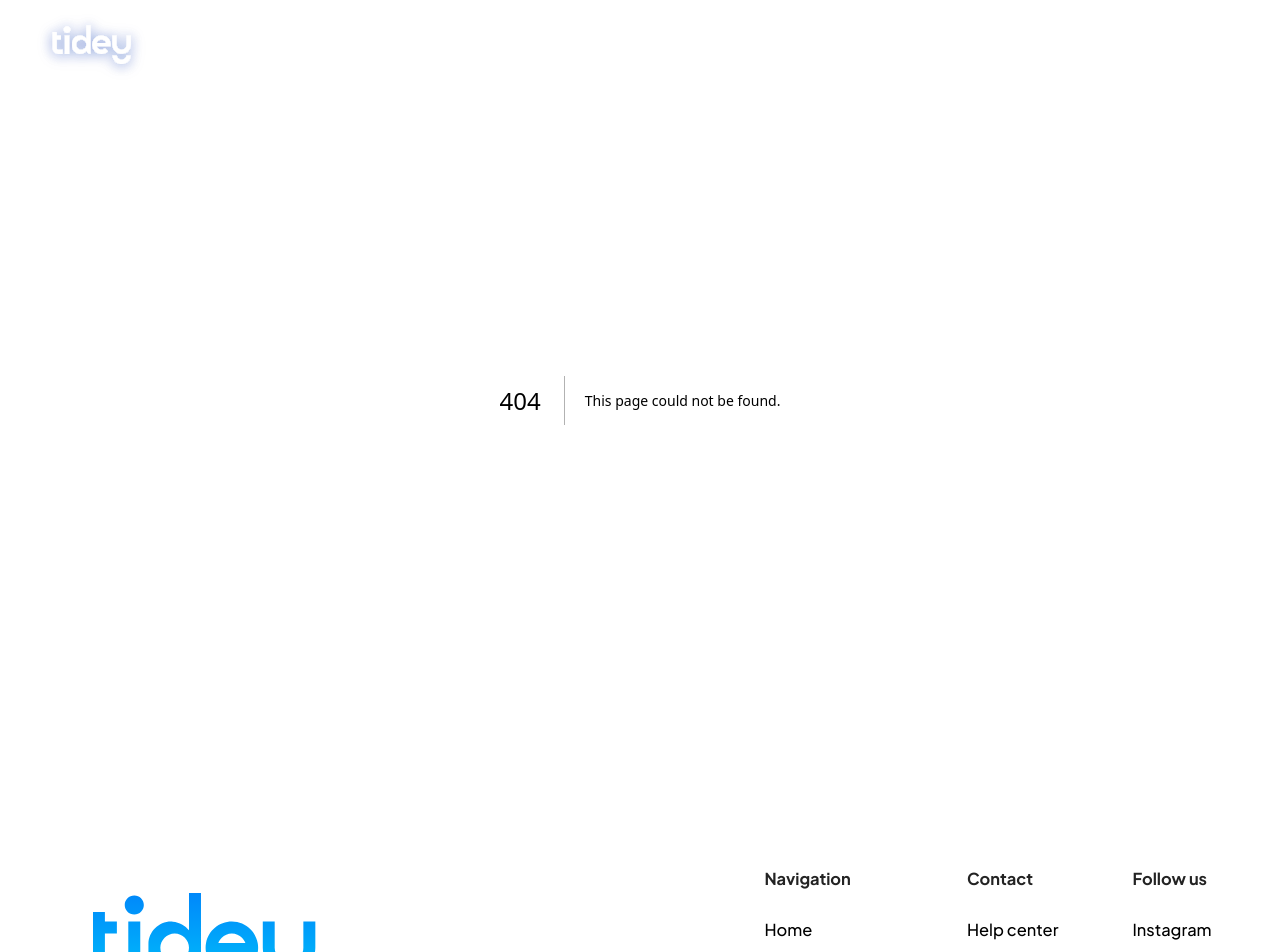
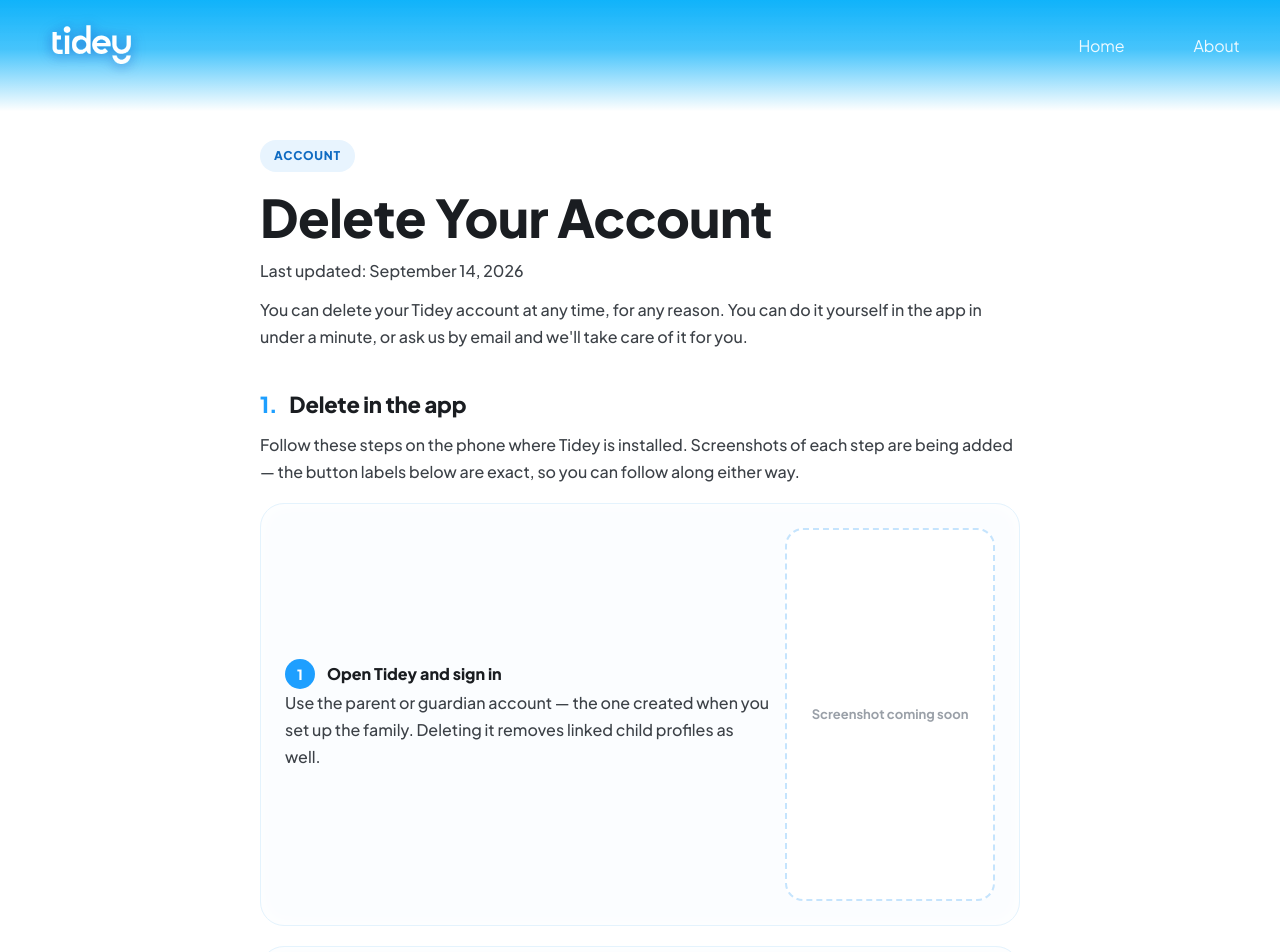
Before and after one commit to Ozzie-code-alt/Tidey-web, a Next.js app: page /delete in a window 1280 px wide. Before the commit this address had no page. Shown: the top 952 px of the page. Built offline with nearby package versions, Linux system fonts and the light colour scheme.

Commit message:
Create account deletion template page

```diff
--- /dev/null
+++ b/app/delete/page.tsx
@@ -0,0 +1,172 @@
+import type { Metadata } from "next";
+import Image from "next/image";
+import LegalLayout from "@/components/LegalLayout";
+
+export const metadata: Metadata = {
+  title: "Delete Your Account",
+  description:
+    "How to delete your Tidey account and remove your family's data from the app — in-app or by email.",
+};
+
+// Drop real screenshots in public/assets/account-deletion/ as
+// step-1.png … step-7.png (phone screenshots, 9:16) and list the paths
+// here in step order. `null` keeps the labelled placeholder.
+const STEP_IMAGES: (string | null)[] = [
+  null,
+  null,
+  null,
+  null,
+  null,
+  null,
+  null,
+];
+
+const steps = [
+  {
+    title: "Open Tidey and sign in",
+    body: "Use the parent or guardian account — the one created when you set up the family. Deleting it removes linked child profiles as well.",
+  },
+  {
+    title: "Tap the settings gear icon at the bottom",
+    body: "The settings gear sits at the bottom of the Tidey home screen. Tap it to open your settings.",
+  },
+  {
+    title: "Tap your avatar or open your profile",
+    body: "Your avatar sits at the very top of the settings page — tap it to open your profile.",
+  },
+  {
+    title: "Tap “Delete account” at the bottom of the page",
+    body: "Scroll to the bottom of the account page and tap “Delete account”. Nothing is removed yet — the process only completes after you confirm below.",
+  },
+  {
+    title: "Review the summary",
+    body: "We show exactly what will be deleted: Tidey Coins, streaks, your pet, savings vaults, chores, and reward history. This step can still be cancelled.",
+  },
+  {
+    title: "Confirm by email",
+    body: "We send a verification link to your registered email address. Tap it within 24 hours — if the link expires, nothing is deleted and your account stays as it was.",
+  },
+  {
+    title: "Tap “Delete permanently”",
+    body: "After the final confirmation, your profile and your family's data are queued for deletion within 30 days and you're signed out immediately.",
+  },
+];
+
+function Step({
+  step,
+  image,
+  index,
+}: {
+  step: (typeof steps)[number];
+  image: string | null;
+  index: number;
+}) {
+  return (
+    <li className="legal-step">
+      <div>
+        <div className="legal-step-head">
+          <span className="legal-step-num">{index + 1}</span>
+          <span className="legal-step-title">{step.title}</span>
+        </div>
+        <p>{step.body}</p>
+      </div>
+      <div className="legal-step-shot">
+        {image ? (
+          <Image src={image} alt={`${step.title} — Tidey app screen`} fill sizes="210px" />
+        ) : (
+          <span>Screenshot coming soon</span>
+        )}
+      </div>
+    </li>
+  );
+}
+
+export default function DeleteAccountPage() {
+  return (
+    <LegalLayout
+      title="Delete Your Account"
+      updated="September 14, 2026"
+      eyebrow="Account"
+    >
+      <p className="legal-lead">
+        You can delete your Tidey account at any time, for any reason. You can
+        do it yourself in the app in under a minute, or ask us by email and
+        we&apos;ll take care of it for you.
+      </p>
+
+      <h2>
+        <span className="num">1.</span> Delete in the app
+      </h2>
+      <p>
+        Follow these steps on the phone where Tidey is installed. Screenshots
+        of each step are being added — the button labels below are exact, so
+        you can follow along either way.
+      </p>
+      <ol className="legal-steps">
+        {steps.map((step, i) => (
+          <Step key={step.title} step={step} image={STEP_IMAGES[i]} index={i} />
+        ))}
+      </ol>
+
+      <h2>
+        <span className="num">2.</span> Delete by email
+      </h2>
+      <p>
+        If you can&apos;t access the app — a lost device, a forgotten password,
+        or an issue with your family account — email us and we&apos;ll verify
+        your identity and delete the account for you:
+      </p>
+      <ul>
+        <li>
+          Send your request to{" "}
+          <a href="mailto:hello@tidey.app">hello@tidey.app</a> from the email
+          address registered with Tidey
+        </li>
+        <li>Use the subject line “Account Deletion Request”</li>
+        <li>
+          Include the family name and the names or nicknames of any child
+          profiles, so we can locate the right account
+        </li>
+        <li>
+          We&apos;ll confirm within two working days and delete the account
+          after verifying the request came from the account owner
+        </li>
+      </ul>
+
+      <h2>
+        <span className="num">3.</span> What happens after deletion
+      </h2>
+      <ul>
+        <li>
+          Deletion is permanent. Once confirmed, your account can&apos;t be
+          restored, and Tidey Coins, streaks, pets, and vaults can&apos;t be
+          recovered.
+        </li>
+        <li>
+          Child profiles linked to your parent account are deleted along with
+          it.
+        </li>
+        <li>
+          Data is fully removed from our systems within 30 days, except
+          records we must keep for legal, tax, or fraud-prevention reasons.
+        </li>
+        <li>
+          Deleting your Tidey account does not cancel a paid subscription —
+          cancel separately through your Apple App Store or Google Play
+          subscription settings so you&apos;re not billed again.
+        </li>
+      </ul>
+
+      <h2>
+        <span className="num">4.</span> Questions first?
+      </h2>
+      <p>
+        If something isn&apos;t working the way you expect, we&apos;d like the
+        chance to help before you go — reach us at{" "}
+        <a href="mailto:hello@tidey.app">hello@tidey.app</a> or through our{" "}
+        <a href="/contact">contact page</a>. Either way, the deletion options
+        above always remain available.
+      </p>
+    </LegalLayout>
+  );
+}
--- a/app/globals.css
+++ b/app/globals.css
@@ -307,6 +307,20 @@
 .legal-inner ul{list-style:none;margin:14px 0 0;padding:0;display:flex;flex-direction:column;gap:11px}
 .legal-inner ul li{position:relative;color:var(--ink-700);font-size:16px;line-height:1.6;font-weight:500;padding-left:26px}
 .legal-inner ul li::before{content:"";position:absolute;left:4px;top:9px;width:8px;height:8px;border-radius:50%;background:var(--blue-300)}
+
+/* Account-deletion step cards (/delete) */
+.legal-steps{list-style:none;margin:18px 0 0;padding:0;display:flex;flex-direction:column;gap:20px}
+.legal-step{display:grid;gap:14px;border:1px solid #E4F3FD;border-radius:24px;background:#FBFDFF;padding:18px;box-shadow:inset 0 0 20px #FFFFFF}
+.legal-step-head{display:flex;align-items:center;gap:12px}
+.legal-step-num{flex:none;display:flex;align-items:center;justify-content:center;width:30px;height:30px;border-radius:50%;background:var(--blue-500);color:#fff;font-weight:800;font-size:14px}
+.legal-step-title{font-weight:800;font-size:16px;color:var(--ink-900)}
+.legal-step p{margin:0}
+.legal-step-shot{position:relative;display:flex;align-items:center;justify-content:center;aspect-ratio:9/16;max-height:360px;border:2px dashed var(--blue-200);border-radius:18px;background:#fff;color:var(--ink-400);font-weight:700;font-size:13px}
+.legal-step-shot img{position:absolute;inset:0;width:100%;height:100%;object-fit:cover;border-radius:16px}
+@media (min-width:768px){
+  .legal-step{grid-template-columns:minmax(0,1fr) 210px;align-items:center;padding:24px}
+  .legal-step-shot{max-height:none}
+}
 .legal-inner ul li strong{color:var(--ink-900);font-weight:800}
 .legal-inner a{color:var(--text-link);font-weight:700;text-decoration:none;border-bottom:1px solid var(--blue-200);transition:border-color var(--dur) var(--ease-out)}
 .legal-inner a:hover{border-bottom-color:var(--blue-500)}
--- a/components/Header.tsx
+++ b/components/Header.tsx
@@ -15,7 +15,7 @@
   const [open, setOpen] = useState(false);
   const [scrolled, setScrolled] = useState(false);
   const pathname = usePathname();
-  const forceFade = pathname === "/privacy" || pathname === "/terms";
+  const forceFade = pathname === "/privacy" || pathname === "/terms" || pathname === "/delete";
 
   useEffect(() => {
     const onScroll = () => setScrolled(window.scrollY > 24);
--- a/components/LegalLayout.tsx
+++ b/components/LegalLayout.tsx
@@ -6,10 +6,12 @@
 export default function LegalLayout({
   title,
   updated,
+  eyebrow = "Legal",
   children,
 }: {
   title: string;
   updated: string;
+  eyebrow?: string;
   children: React.ReactNode;
 }) {
   return (
@@ -31,7 +33,7 @@
 
       <main className="legal">
         <article className="legal-inner">
-          <span className="legal-eyebrow">Legal</span>
+          <span className="legal-eyebrow">{eyebrow}</span>
           <h1 className="legal-title">{title}</h1>
           <p className="legal-updated">Last updated: {updated}</p>
           {children}
```
